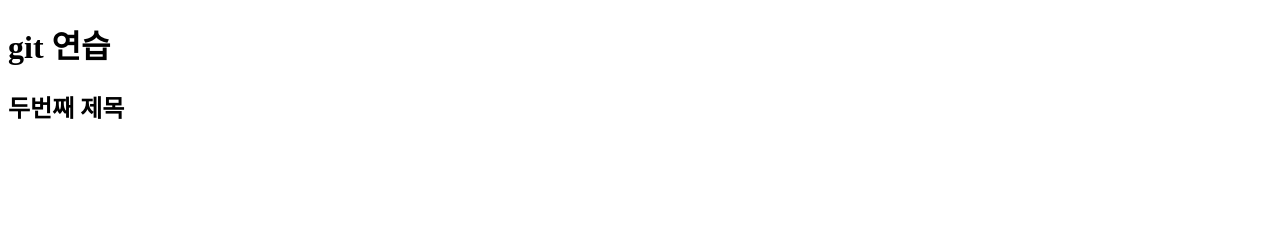
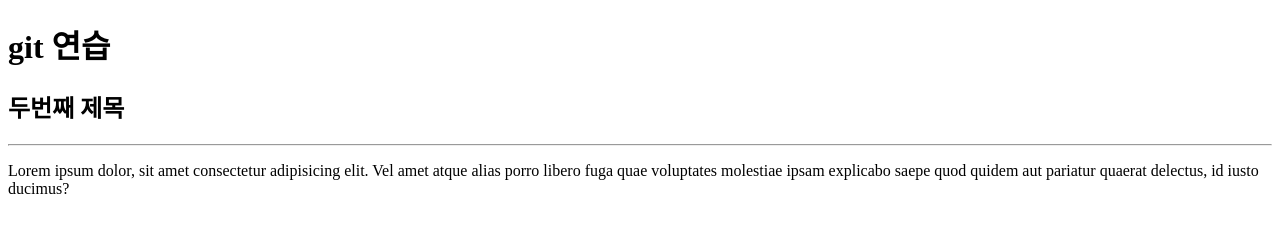
Before and after one commit to alikerock/git-ex, a plain HTML site: page index.html in a window 1280 px wide. Drawn offline with Linux system fonts and the light colour scheme.

Commit message:
문단 추가

```diff
--- a/index.html
+++ b/index.html
@@ -8,5 +8,9 @@
 <body>
   <h1>git 연습</h1>
   <h2>두번째 제목</h2>
+  <hr>
+  <p>
+    Lorem ipsum dolor, sit amet consectetur adipisicing elit. Vel amet atque alias porro libero fuga quae voluptates molestiae ipsam explicabo saepe quod quidem aut pariatur quaerat delectus, id iusto ducimus?
+  </p>
 </body>
 </html>
```
